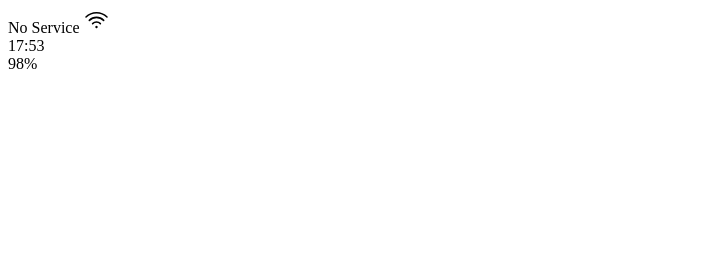
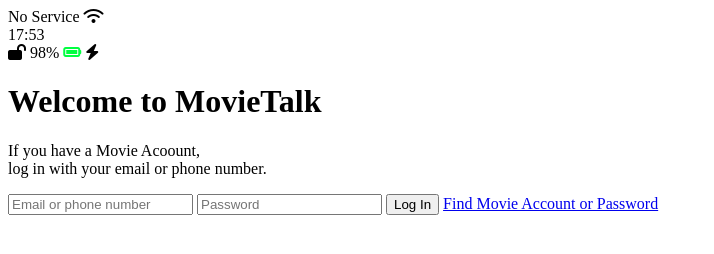
Before and after one commit to ubbba/MovieTalk-2023, a plain HTML site: page index.html in a window 1280 px wide. Shown: the whole page, without its empty margins (0-714 px from the left). Drawn offline with Linux system fonts and the light colour scheme.

Commit message:
Update index.html

```diff
--- a/index.html
+++ b/index.html
@@ -5,31 +5,44 @@
     <meta name="viewport" content="width=device-width, initial-scale=1.0">
     <title>Movie Talk</title>
     <style>
-        svg {
-            width: 25px;
-            height: 25px;
-        }
+
     </style>
 </head>
 <body>
+    <!-- 맨 위 상태창 -->
     <div class="status-bar">
         <div class="status-bar_column">
             <span>No Service</span>
-            <svg xmlns="http://www.w3.org/2000/svg" fill="none" viewBox="0 0 24 24" stroke-width="1.5" stroke="currentColor" class="w-6 h-6">
-                <path stroke-linecap="round" stroke-linejoin="round" d="M8.288 15.038a5.25 5.25 0 017.424 0M5.106 11.856c3.807-3.808 9.98-3.808 13.788 0M1.924 8.674c5.565-5.565 14.587-5.565 20.152 0M12.53 18.22l-.53.53-.53-.53a.75.75 0 011.06 0z" />
-              </svg>
+            <i class="fa-solid fa-wifi"></i>
         </div>
         <div class="status-bar_column">
             <span>17:53</span>
         </div>
         <div class="status-bar_column">
-            <!-- lock icon -->
+            <i class="fa-solid fa-lock-open"></i>
             <span>98%</span>
-            <!-- battery -->
-            <!-- electric -->
+            <i class="fa-solid fa-battery-full" style="color: #00ff40;"></i>
+            <i class="fa-solid fa-bolt"></i>
         </div>
     </div>
 
+    <!-- 소개 부분 -->
+    <header class="welcome-header">
+        <h1 class="welcome-header_title">Welcome to MovieTalk</h1>
+        <p class="welcome-header_text">If you have a Movie Acoount, <br/>log in with your email or phone number.</p>
+    </header>
 
+    <!-- 로그인 창 -->
+    <form id="login-form">
+        <input type="text" placeholder="Email or phone number">
+        <input type="password" placeholder="Password">
+        <input type="submit" value="Log In">
+        <a href="#">Find Movie Account or Password</a>
+    </form>
+
+
+
+    <!-- 이모티콘을 사용하는 Font Awesome 코드 -->
+    <script src="https://kit.fontawesome.com/9fb6170d60.js" crossorigin="anonymous"></script>
 </body>
 </html>
```
